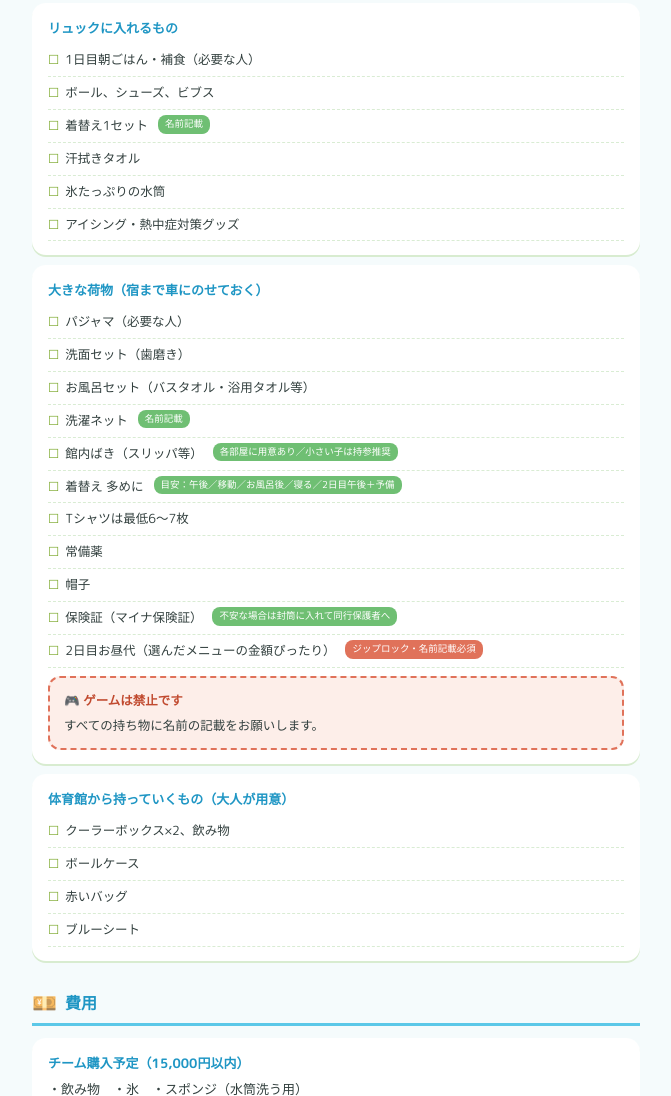
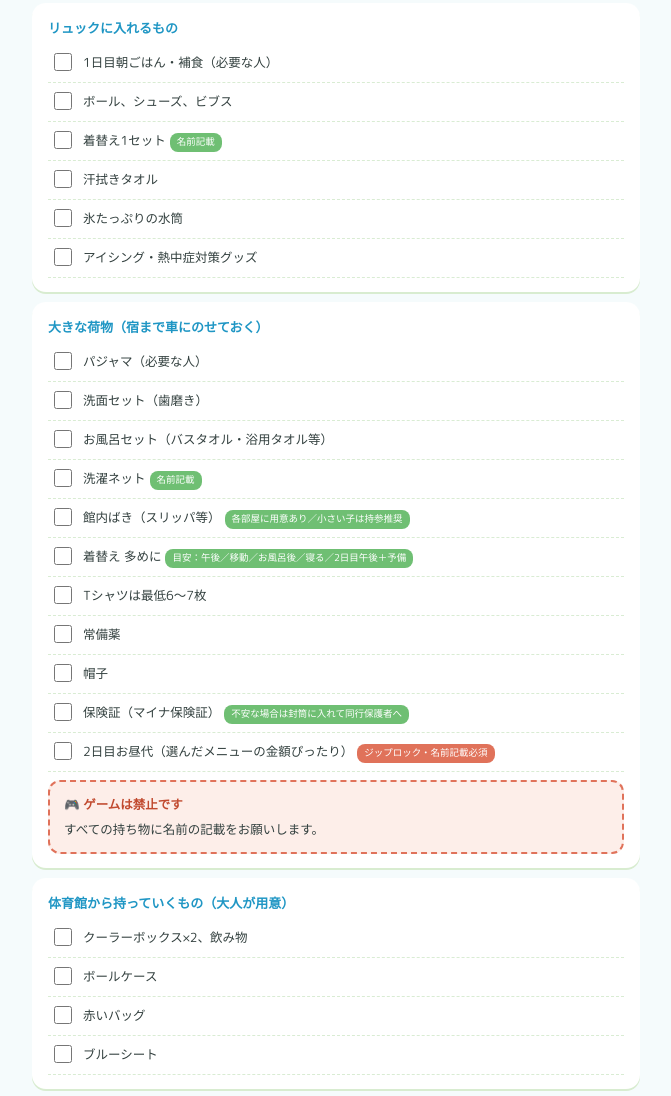
Before and after one commit to fukata-bit/2026gassyuku, a plain HTML site: page index.html in a window 1280 px wide. Shown: the part 1964-3060 px from the top of the page, without its empty margins (304-975 px from the left). Drawn offline with Linux system fonts and the light colour scheme; a web font is replaced by a local one.

Commit message:
Update index.html

```diff
--- a/index.html
+++ b/index.html
@@ -87,10 +87,18 @@
 
   .checklist{ list-style:none; margin:0; padding:0; }
   .checklist li{
-    padding:5px 0; border-bottom:1px dashed #d9ecd3; font-size:12.5px;
-    display:flex; gap:6px; align-items:flex-start;
+    padding:2px 0; border-bottom:1px dashed #d9ecd3; font-size:12.5px;
   }
-  .checklist li::before{ content:"☐"; color:var(--lime-dark); }
+  .checklist label{
+    display:flex; gap:8px; align-items:flex-start; padding:6px 2px;
+    cursor:pointer; width:100%;
+  }
+  .checklist input[type=checkbox]{
+    flex:none; width:18px; height:18px; margin-top:1px;
+    accent-color:var(--lime-dark); cursor:pointer;
+  }
+  .checklist li.checked label{ color:#a9b3ad; text-decoration:line-through; }
+  .checklist li.checked .tag{ opacity:0.5; }
   .tag{
     display:inline-block; font-size:9.5px; background:#6fbf73; color:white;
     padding:1px 7px; border-radius:8px; margin-left:4px;
@@ -219,29 +227,29 @@
   <div class="card">
     <div style="font-weight:700;color:var(--sky-dark);margin-bottom:4px;">リュックに入れるもの</div>
     <ul class="checklist">
-      <li>1日目朝ごはん・補食（必要な人）</li>
-      <li>ボール、シューズ、ビブス</li>
-      <li>着替え1セット<span class="tag">名前記載</span></li>
-      <li>汗拭きタオル</li>
-      <li>氷たっぷりの水筒</li>
-      <li>アイシング・熱中症対策グッズ</li>
+      <li><label><input type="checkbox" class="chk" data-key="item1"><span>1日目朝ごはん・補食（必要な人）</span></label></li>
+      <li><label><input type="checkbox" class="chk" data-key="item2"><span>ボール、シューズ、ビブス</span></label></li>
+      <li><label><input type="checkbox" class="chk" data-key="item3"><span>着替え1セット<span class="tag">名前記載</span></span></label></li>
+      <li><label><input type="checkbox" class="chk" data-key="item4"><span>汗拭きタオル</span></label></li>
+      <li><label><input type="checkbox" class="chk" data-key="item5"><span>氷たっぷりの水筒</span></label></li>
+      <li><label><input type="checkbox" class="chk" data-key="item6"><span>アイシング・熱中症対策グッズ</span></label></li>
     </ul>
   </div>
 
   <div class="card">
     <div style="font-weight:700;color:var(--sky-dark);margin-bottom:4px;">大きな荷物（宿まで車にのせておく）</div>
     <ul class="checklist">
-      <li>パジャマ（必要な人）</li>
-      <li>洗面セット（歯磨き）</li>
-      <li>お風呂セット（バスタオル・浴用タオル等）</li>
-      <li>洗濯ネット<span class="tag">名前記載</span></li>
-      <li>館内ばき（スリッパ等）<span class="tag">各部屋に用意あり／小さい子は持参推奨</span></li>
-      <li>着替え 多めに<span class="tag">目安：午後／移動／お風呂後／寝る／2日目午後＋予備</span></li>
-      <li>Tシャツは最低6〜7枚</li>
-      <li>常備薬</li>
-      <li>帽子</li>
-      <li>保険証（マイナ保険証）<span class="tag">不安な場合は封筒に入れて同行保護者へ</span></li>
-      <li>2日目お昼代（選んだメニューの金額ぴったり）<span class="tag warn">ジップロック・名前記載必須</span></li>
+      <li><label><input type="checkbox" class="chk" data-key="item7"><span>パジャマ（必要な人）</span></label></li>
+      <li><label><input type="checkbox" class="chk" data-key="item8"><span>洗面セット（歯磨き）</span></label></li>
+      <li><label><input type="checkbox" class="chk" data-key="item9"><span>お風呂セット（バスタオル・浴用タオル等）</span></label></li>
+      <li><label><input type="checkbox" class="chk" data-key="item10"><span>洗濯ネット<span class="tag">名前記載</span></span></label></li>
+      <li><label><input type="checkbox" class="chk" data-key="item11"><span>館内ばき（スリッパ等）<span class="tag">各部屋に用意あり／小さい子は持参推奨</span></span></label></li>
+      <li><label><input type="checkbox" class="chk" data-key="item12"><span>着替え 多めに<span class="tag">目安：午後／移動／お風呂後／寝る／2日目午後＋予備</span></span></label></li>
+      <li><label><input type="checkbox" class="chk" data-key="item13"><span>Tシャツは最低6〜7枚</span></label></li>
+      <li><label><input type="checkbox" class="chk" data-key="item14"><span>常備薬</span></label></li>
+      <li><label><input type="checkbox" class="chk" data-key="item15"><span>帽子</span></label></li>
+      <li><label><input type="checkbox" class="chk" data-key="item16"><span>保険証（マイナ保険証）<span class="tag">不安な場合は封筒に入れて同行保護者へ</span></span></label></li>
+      <li><label><input type="checkbox" class="chk" data-key="item17"><span>2日目お昼代（選んだメニューの金額ぴったり）<span class="tag warn">ジップロック・名前記載必須</span></span></label></li>
     </ul>
     <div class="callout warn">
       <div class="ttl">🎮 ゲームは禁止です</div>
@@ -252,10 +260,10 @@
   <div class="card">
     <div style="font-weight:700;color:var(--sky-dark);margin-bottom:4px;">体育館から持っていくもの（大人が用意）</div>
     <ul class="checklist">
-      <li>クーラーボックス×2、飲み物</li>
-      <li>ボールケース</li>
-      <li>赤いバッグ</li>
-      <li>ブルーシート</li>
+      <li><label><input type="checkbox" class="chk" data-key="item18"><span>クーラーボックス×2、飲み物</span></label></li>
+      <li><label><input type="checkbox" class="chk" data-key="item19"><span>ボールケース</span></label></li>
+      <li><label><input type="checkbox" class="chk" data-key="item20"><span>赤いバッグ</span></label></li>
+      <li><label><input type="checkbox" class="chk" data-key="item21"><span>ブルーシート</span></label></li>
     </ul>
   </div>
 </section>
@@ -392,5 +400,19 @@
 
 <footer>鈴谷ミニバスケットボールチーム　ご不明点はLINEまたはコーチまで</footer>
 
+
+<script>
+  const STORAGE_PREFIX = 'suzuya-shiori-';
+  document.querySelectorAll('.chk').forEach(cb => {
+    const key = STORAGE_PREFIX + cb.dataset.key;
+    const saved = localStorage.getItem(key) === '1';
+    cb.checked = saved;
+    if (saved) cb.closest('li').classList.add('checked');
+    cb.addEventListener('change', () => {
+      localStorage.setItem(key, cb.checked ? '1' : '0');
+      cb.closest('li').classList.toggle('checked', cb.checked);
+    });
+  });
+</script>
 </body>
 </html>
```
